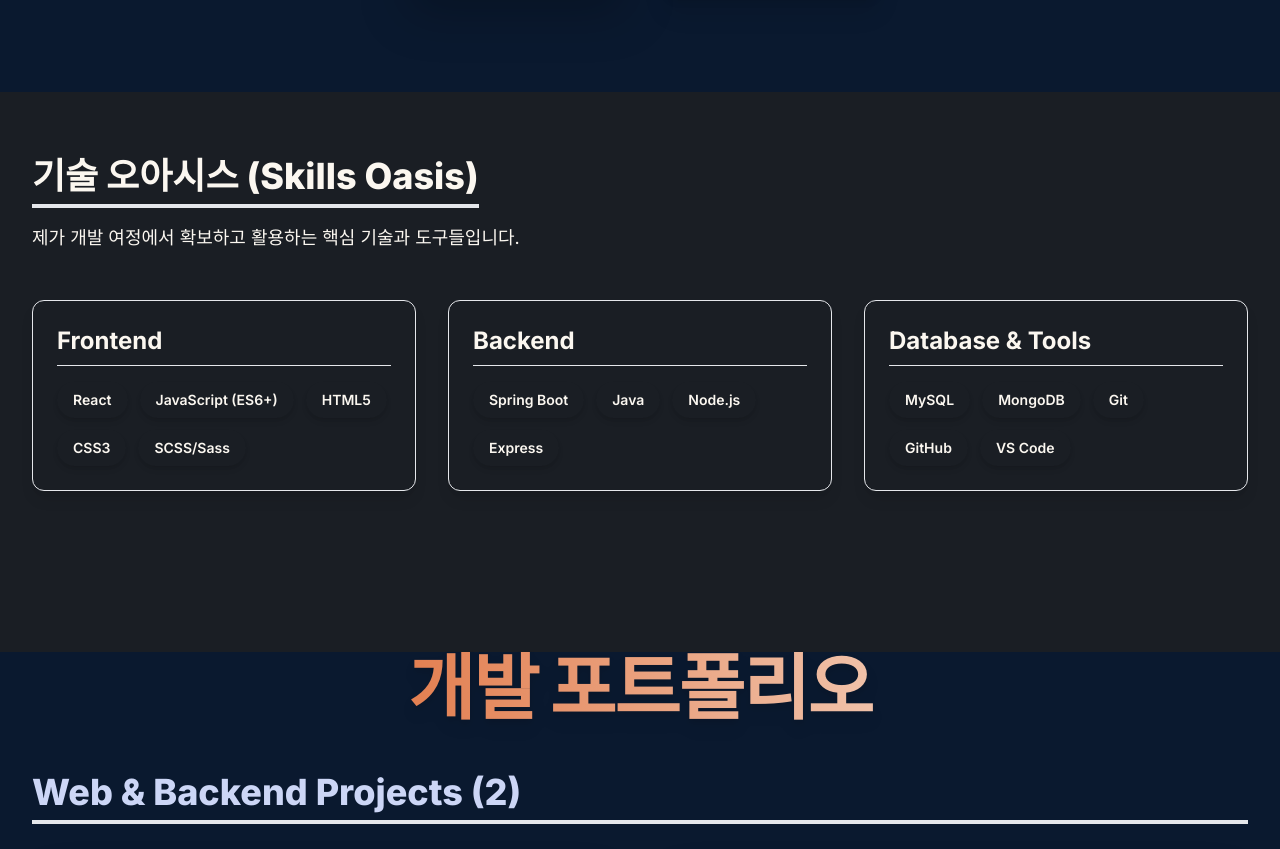
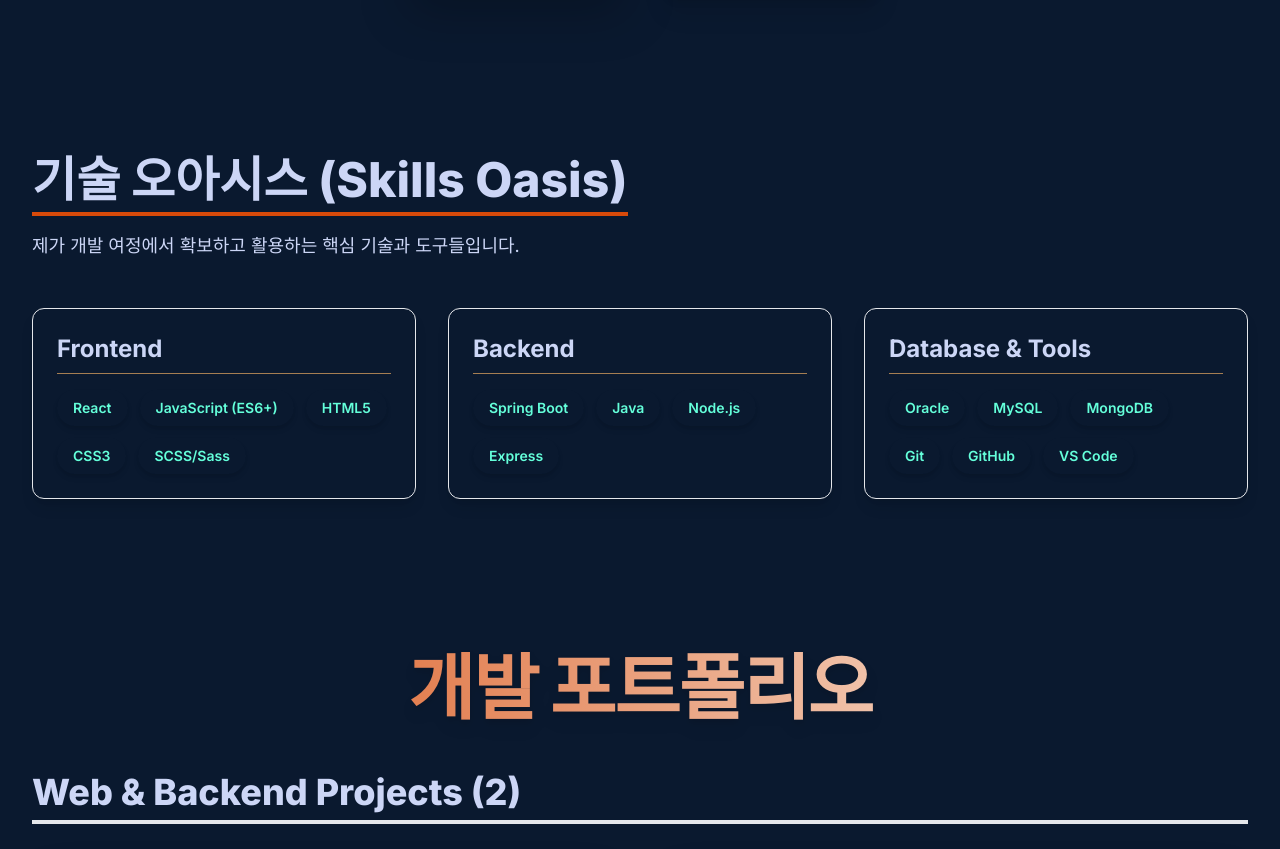
Before and after one commit to zcx1119son/react-developer-portfolio, a React (Vite) app: page / in a window 1280 px wide. Shown: the part 708-1557 px from the top of the page. Built offline with nearby package versions, Linux system fonts and the light colour scheme.

Commit message:
Update Skills.jsx

```diff
--- a/src/components/Skills/Skills.jsx
+++ b/src/components/Skills/Skills.jsx
@@ -1,37 +1,41 @@
 import React from 'react';
+// 아이콘은 App.jsx에서 가져오므로 여기서는 생략합니다.
 
 const skillsData = [
   { category: "Frontend", items: ["React", "JavaScript (ES6+)", "HTML5", "CSS3", "SCSS/Sass"] },
   { category: "Backend", items: ["Spring Boot", "Java", "Node.js", "Express"] },
-  { category: "Database & Tools", items: ["MySQL", "MongoDB", "Git", "GitHub", "VS Code"] },
+  { category: "Database & Tools", items: ["Oracle", "MySQL", "MongoDB", "Git", "GitHub", "VS Code"] },
 ];
 
 function Skills() {
   return (
     // 배경색: bg-night-sky, 텍스트색: text-sand-light
-    <section id="skills" className="py-16 px-4 sm:px-8 **bg-night-sky** **text-sand-light** min-h-[70vh]">
+    <section id="skills" className="py-16 px-4 sm:px-8 bg-night-sky text-sand-light min-h-[70vh]">
       <div className="max-w-7xl mx-auto">
 
-        {/* 제목: border-sunset, text-sand-light */}
-        <h2 className="text-4xl font-extrabold **text-sand-light** mb-4 border-b-4 **border-sunset** pb-2 inline-block">
+        {/* 제목: border-sunset, text-sand-main으로 변경하여 강조 */}
+        <h2 className="text-4xl sm:text-5xl font-extrabold text-sand-main mb-4 border-b-4 border-sunset pb-2 inline-block">
           기술 오아시스 (Skills Oasis)
         </h2>
 
         {/* 설명: text-sand-main */}
-        <p className="**text-sand-main** mb-12 text-lg">
+        <p className="text-sand-main mb-12 text-lg">
           제가 개발 여정에서 확보하고 활용하는 핵심 기술과 도구들입니다.
         </p>
 
         {/* 스킬 그룹 컨테이너: 반응형 그리드 */}
         <div className="grid md:grid-cols-2 lg:grid-cols-3 gap-8 skills-container">
-          {skillsData.map((skillGroup) => (
+          {skillsData.map((skillGroup, index) => (
             <div
               key={skillGroup.category}
-              // 카드 배경: bg-sand-dark, 경계선: border-sunset
-              className="skill-group **bg-sand-dark** p-6 rounded-xl shadow-lg border **border-sunset/50**"
+              // 카드 배경: bg-sand-dark/80, 경계선: border-sunset/50, 애니메이션 추가
+              className="skill-group bg-sand-dark/80 p-6 rounded-xl shadow-lg border border-sunset/50
+                         hover:shadow-sunset/50 hover:scale-[1.03] transition-all duration-300
+                         animate-fade-in-up"
+              style={{animationDelay: `${0.2 * index}s`}}
             >
               {/* 그룹 제목: text-sand-main, 경계선: border-sand-dark */}
-              <h3 className="text-2xl font-bold **text-sand-main** mb-4 border-b **border-sand-dark** pb-2">
+              <h3 className="text-2xl font-bold text-sand-main mb-4 border-b border-sand-dark pb-2">
                 {skillGroup.category}
               </h3>
 
@@ -41,7 +45,7 @@
                   <span
                     key={skill}
                     // 태그 스타일: 배경-sunset/20, 텍스트-sunset
-                    className="skill-tag px-4 py-2 text-sm font-semibold **bg-sunset/20** **text-sunset** rounded-full shadow-md hover:**bg-sunset** hover:**text-sand-light** transition-colors duration-200"
+                    className="skill-tag px-4 py-2 text-sm font-semibold bg-sunset/20 text-sunset rounded-full shadow-md hover:bg-sunset hover:text-sand-light transition-colors duration-200"
                   >
                     {skill}
                   </span>
```
